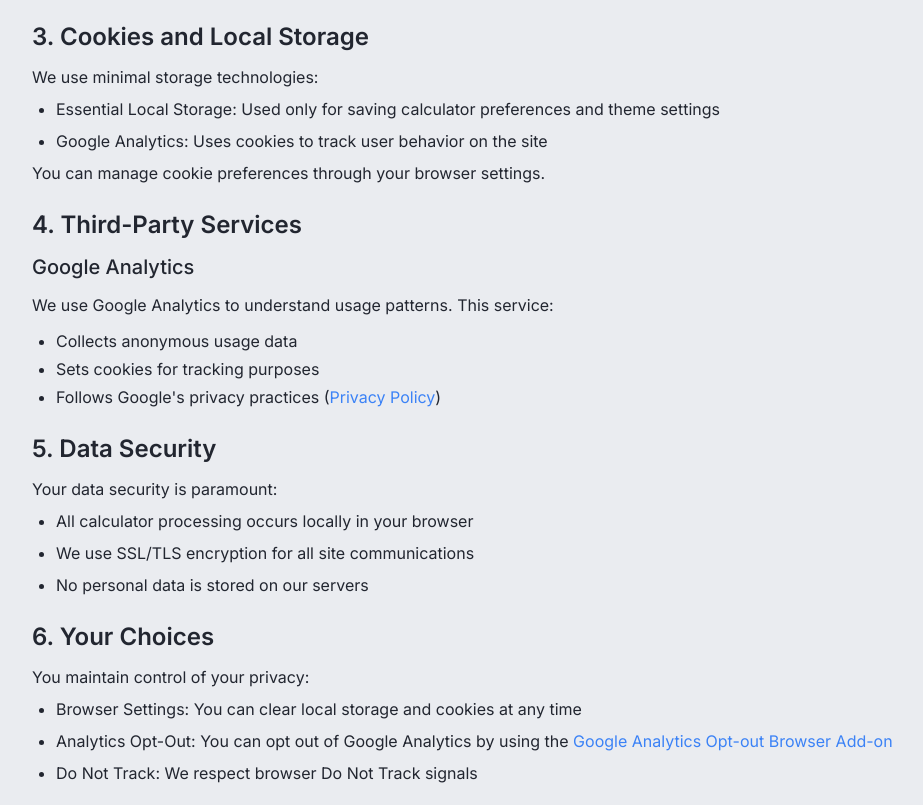
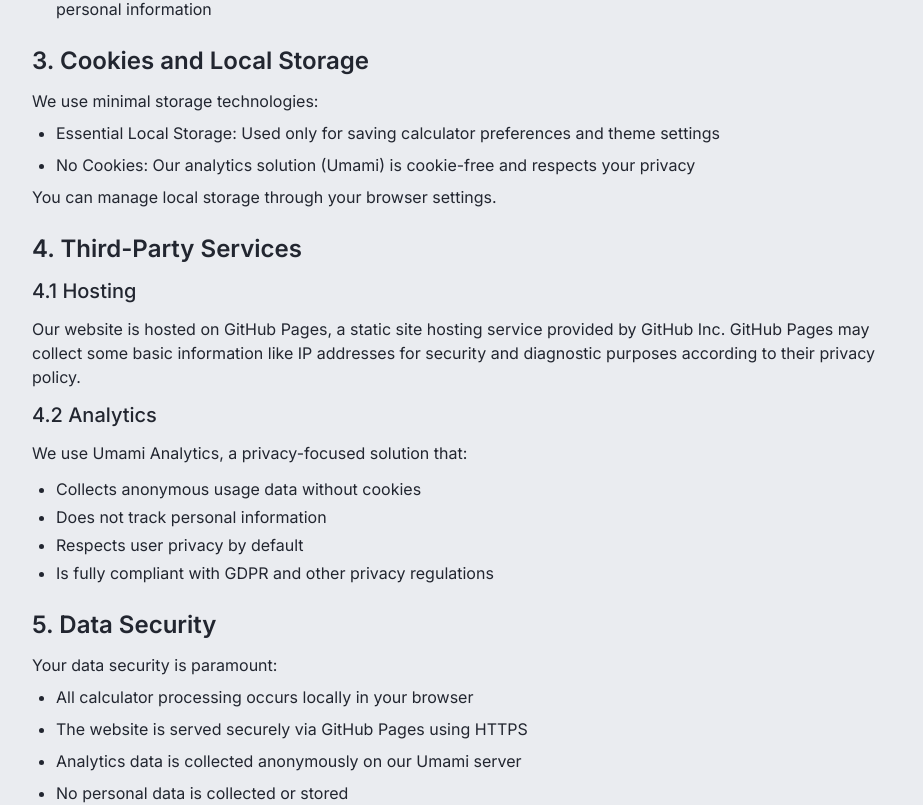
Before and after one commit to torturado/torturado.github.io, a Next.js app: page /privacy in a window 1280 px wide. Shown: the part 495-1300 px from the top of the page, without its empty margins (176-1099 px from the left). Built offline with nearby package versions, Linux system fonts and the light colour scheme; no server answers.

Commit message:
update privacy & cookie terms

```diff
--- a/app/cookies/page.tsx
+++ b/app/cookies/page.tsx
@@ -1,19 +1,25 @@
 export default function CookiePolicy() {
   return (
     <div className="container mx-auto px-4 py-8 max-w-4xl">
-      <h1 className="text-3xl font-bold mb-6">Cookie Policy</h1>
+      <h1 className="text-3xl font-bold mb-6">Cookie and Storage Policy</h1>
 
       <div className="space-y-6">
         <section>
-          <h2 className="text-2xl font-semibold mb-3">1. Introduction to Cookies</h2>
+          <h2 className="text-2xl font-semibold mb-3">1. Our Approach to Privacy</h2>
           <div className="space-y-3">
-            <p>Cookies are small text files that websites place on your device to store information. They serve various purposes and help improve your browsing experience.</p>
+            <p>We are committed to protecting your privacy. Our website operates without using any cookies from our end, ensuring maximum privacy while still providing essential functionality.</p>
 
-            <h3 className="text-xl font-medium">1.1 Types of Cookies We Use</h3>
+            <h3 className="text-xl font-medium">1.1 Local Storage Usage</h3>
             <ul className="list-disc ml-6 space-y-1">
-              <li>Essential cookies: Required for basic site functionality</li>
-              <li>Preference cookies: Remember your settings and choices</li>
-              <li>Analytics cookies: Help us understand how visitors use our site</li>
+              <li>We use local storage only for essential site functionality</li>
+              <li>No tracking cookies or third-party cookies are used by us</li>
+              <li>All data storage is transparent and user-controlled</li>
+            </ul>
+
+            <h3 className="text-xl font-medium">1.2 Third-Party Services</h3>
+            <ul className="list-disc ml-6 space-y-1">
+              <li>Our site is hosted on GitHub Pages, which may use essential cookies for security</li>
+              <li>Our analytics solution (Umami) is cookie-free</li>
             </ul>
           </div>
         </section>
@@ -30,11 +36,11 @@ export default function CookiePolicy() {
             </ul>
 
             <h3 className="text-xl font-medium">2.2 Session Management</h3>
-            <p>Essential cookies help us:</p>
+            <p>Our site maintains functionality through:</p>
             <ul className="list-disc ml-6 space-y-1">
-              <li>Keep your calculator session active</li>
-              <li>Remember your preferences between page loads</li>
-              <li>Ensure proper site functionality</li>
+              <li>Local browser storage for preferences</li>
+              <li>Temporary session data in your browser</li>
+              <li>No persistent cookies or tracking mechanisms</li>
             </ul>
           </div>
         </section>
@@ -42,73 +48,66 @@ export default function CookiePolicy() {
         <section>
           <h2 className="text-2xl font-semibold mb-3">3. Analytics and Performance</h2>
           <div className="space-y-3">
-            <h3 className="text-xl font-medium">3.1 Google Analytics</h3>
-            <p>We use Google Analytics to understand how visitors interact with our calculator. These cookies collect:</p>
+            <h3 className="text-xl font-medium">3.1 Privacy-Focused Analytics</h3>
+            <p>We use Umami Analytics, a privacy-focused solution that:</p>
             <ul className="list-disc ml-6 space-y-1">
-              <li>Pages visited and time spent on each page</li>
-              <li>Features and functions used most frequently</li>
-              <li>General usage patterns and trends</li>
-              <li>Anonymous demographic information</li>
+              <li>Does not use any cookies</li>
+              <li>Does not collect personal information</li>
+              <li>Respects user privacy by default</li>
+              <li>Is fully GDPR compliant</li>
             </ul>
 
             <h3 className="text-xl font-medium">3.2 Performance Monitoring</h3>
-            <p>Performance cookies help us:</p>
+            <p>Our analytics help us:</p>
             <ul className="list-disc ml-6 space-y-1">
-              <li>Identify and fix technical issues</li>
-              <li>Optimize calculator performance</li>
-              <li>Improve user experience based on usage data</li>
+              <li>Understand general usage patterns</li>
+              <li>Improve calculator functionality</li>
+              <li>Enhance user experience while respecting privacy</li>
             </ul>
           </div>
         </section>
 
         <section>
-          <h2 className="text-2xl font-semibold mb-3">4. Your Cookie Choices</h2>
+          <h2 className="text-2xl font-semibold mb-3">4. Your Privacy Choices</h2>
           <div className="space-y-3">
-            <h3 className="text-xl font-medium">4.1 Managing Cookies</h3>
-            <p>You have control over cookies on your device:</p>
+            <h3 className="text-xl font-medium">4.1 Managing Local Storage</h3>
+            <p>You have control over your data:</p>
             <ul className="list-disc ml-6 space-y-1">
-              <li>Browser Settings: Most browsers allow you to control cookies through their settings</li>
-              <li>Delete Cookies: You can delete existing cookies at any time</li>
-              <li>Block Cookies: You can set your browser to block cookies altogether</li>
-              <li>Private Browsing: Using incognito/private browsing mode may limit cookie storage</li>
+              <li>Browser Settings: You can clear local storage through your browser settings</li>
+              <li>Private Browsing: Using incognito/private mode prevents persistent storage</li>
+              <li>No Opt-Out Needed: We don't use cookies or tracking mechanisms that require opt-out</li>
             </ul>
           </div>
         </section>
 
         <section>
-          <h2 className="text-2xl font-semibold mb-3">5. How to Control Cookies</h2>
+          <h2 className="text-2xl font-semibold mb-3">5. Browser Controls</h2>
           <div className="space-y-3">
-            <h3 className="text-xl font-medium">5.1 Browser Controls</h3>
-            <p>You can manage cookies through your browser settings. Here's how to access cookie controls in popular browsers:</p>
+            <h3 className="text-xl font-medium">5.1 Managing Local Storage</h3>
+            <p>You can manage local storage through your browser settings:</p>
             <ul className="list-disc ml-6 space-y-1">
-              <li>Chrome: Settings → Privacy and Security → Cookies and other site data</li>
+              <li>Chrome: Settings → Privacy and Security → Clear browsing data</li>
               <li>Firefox: Options → Privacy & Security → Cookies and Site Data</li>
-              <li>Safari: Preferences → Privacy → Cookies and website data</li>
-              <li>Edge: Settings → Cookies and site permissions → Cookies and site data</li>
-            </ul>
-
-            <h3 className="text-xl font-medium">5.2 Opt-Out Options</h3>
-            <p>For specific services, you can use these opt-out tools:</p>
-            <ul className="list-disc ml-6 space-y-1">
-              <li>Google Analytics: <a href="https://tools.google.com/dlpage/gaoptout" className="text-blue-500 hover:underline">Google Analytics Opt-out Browser Add-on</a></li>
+              <li>Safari: Preferences → Privacy → Manage Website Data</li>
+              <li>Edge: Settings → Privacy, search, and services → Clear browsing data</li>
             </ul>
           </div>
         </section>
 
         <section>
           <h2 className="text-2xl font-semibold mb-3">6. Updates to This Policy</h2>
-          <p>We may update this Cookie Policy from time to time. We will notify you of any changes by posting the new Cookie Policy on this page and updating the "Last Updated" date.</p>
+          <p>We may update this Storage Policy from time to time. We will notify you of any changes by posting the new policy on this page and updating the "Last Updated" date.</p>
         </section>
 
         <section>
           <h2 className="text-2xl font-semibold mb-3">7. Contact Us</h2>
-          <p>If you have any questions about our Cookie Policy, please contact us:</p>
+          <p>If you have any questions about our Storage Policy, please contact us:</p>
           <address className="mt-2 not-italic">
             <a href="mailto:expcalculator.cupped755@passinbox.com" className="text-blue-500 hover:underline">expcalculator.cupped755@passinbox.com</a>
           </address>
         </section>
 
-        <p className="text-sm text-muted-foreground mt-8">Last updated: February 26, 2025</p>
+        <p className="text-sm text-muted-foreground mt-8">Last updated: February 27, 2025</p>
       </div>
     </div>
   )
--- a/app/privacy/page.tsx
+++ b/app/privacy/page.tsx
@@ -20,7 +20,7 @@ export default function PrivacyPolicy() {
           <ul className="list-disc ml-6 mt-2 space-y-2">
             <li>Calculator Functions: All calculations are performed instantly and locally</li>
             <li>Theme Preferences: Stored locally to remember your preferred display settings</li>
-            <li>Analytics: We use Google Analytics to understand general usage patterns (opt-out available)</li>
+            <li>Analytics: We use Umami Analytics, a privacy-focused analytics tool that doesn't use cookies or collect personal information</li>
           </ul>
         </section>
 
@@ -29,20 +29,24 @@ export default function PrivacyPolicy() {
           <p>We use minimal storage technologies:</p>
           <ul className="list-disc ml-6 mt-2 space-y-2">
             <li>Essential Local Storage: Used only for saving calculator preferences and theme settings</li>
-            <li>Google Analytics: Uses cookies to track user behavior on the site</li>
+            <li>No Cookies: Our analytics solution (Umami) is cookie-free and respects your privacy</li>
           </ul>
-          <p className="mt-2">You can manage cookie preferences through your browser settings.</p>
+          <p className="mt-2">You can manage local storage through your browser settings.</p>
         </section>
 
         <section>
           <h2 className="text-2xl font-semibold mb-3">4. Third-Party Services</h2>
           <div className="space-y-3">
-            <h3 className="text-xl font-medium">Google Analytics</h3>
-            <p>We use Google Analytics to understand usage patterns. This service:</p>
+            <h3 className="text-xl font-medium">4.1 Hosting</h3>
+            <p>Our website is hosted on GitHub Pages, a static site hosting service provided by GitHub Inc. GitHub Pages may collect some basic information like IP addresses for security and diagnostic purposes according to their privacy policy.</p>
+
+            <h3 className="text-xl font-medium">4.2 Analytics</h3>
+            <p>We use Umami Analytics, a privacy-focused solution that:</p>
             <ul className="list-disc ml-6 space-y-1">
-              <li>Collects anonymous usage data</li>
-              <li>Sets cookies for tracking purposes</li>
-              <li>Follows Google's privacy practices (<a href="https://policies.google.com/privacy" className="text-blue-500 hover:underline">Privacy Policy</a>)</li>
+              <li>Collects anonymous usage data without cookies</li>
+              <li>Does not track personal information</li>
+              <li>Respects user privacy by default</li>
+              <li>Is fully compliant with GDPR and other privacy regulations</li>
             </ul>
           </div>
         </section>
@@ -52,8 +56,9 @@ export default function PrivacyPolicy() {
           <p>Your data security is paramount:</p>
           <ul className="list-disc ml-6 mt-2 space-y-2">
             <li>All calculator processing occurs locally in your browser</li>
-            <li>We use SSL/TLS encryption for all site communications</li>
-            <li>No personal data is stored on our servers</li>
+            <li>The website is served securely via GitHub Pages using HTTPS</li>
+            <li>Analytics data is collected anonymously on our Umami server</li>
+            <li>No personal data is collected or stored</li>
           </ul>
         </section>
 
@@ -61,9 +66,9 @@ export default function PrivacyPolicy() {
           <h2 className="text-2xl font-semibold mb-3">6. Your Choices</h2>
           <p>You maintain control of your privacy:</p>
           <ul className="list-disc ml-6 mt-2 space-y-2">
-            <li>Browser Settings: You can clear local storage and cookies at any time</li>
-            <li>Analytics Opt-Out: You can opt out of Google Analytics by using the <a href="https://tools.google.com/dlpage/gaoptout" className="text-blue-500 hover:underline">Google Analytics Opt-out Browser Add-on</a></li>
+            <li>Browser Settings: You can clear local storage at any time</li>
             <li>Do Not Track: We respect browser Do Not Track signals</li>
+            <li>Analytics: Our analytics solution is privacy-focused by default and doesn't require opt-out</li>
           </ul>
         </section>
 
@@ -80,7 +85,7 @@ export default function PrivacyPolicy() {
           </address>
         </section>
 
-        <p className="text-sm text-muted-foreground mt-8">Last updated: February 26, 2025</p>
+        <p className="text-sm text-muted-foreground mt-8">Last updated: February 27, 2025</p>
       </div>
     </div>
   )
--- a/app/terms/page.tsx
+++ b/app/terms/page.tsx
@@ -51,12 +51,21 @@ export default function TermsOfService() {
         <section>
           <h2 className="text-2xl font-semibold mb-3">4. Third-Party Services</h2>
           <div className="space-y-3">
-            <h3 className="text-xl font-medium">4.1 Google Analytics</h3>
-            <p>Our website uses Google Analytics for tracking and analytics. By using the Service, you agree:</p>
+            <h3 className="text-xl font-medium">4.1 Hosting</h3>
+            <p>Our website is hosted on GitHub Pages. By using the Service, you also agree to:</p>
             <ul className="list-disc ml-6 space-y-1">
-              <li>To the collection of anonymous usage data for analytics purposes</li>
-              <li>That analytics data is processed according to Google's privacy policy</li>
-              <li>That you can opt out using Google Analytics Opt-out Browser Add-on</li>
+              <li>GitHub's Terms of Service and Privacy Policy</li>
+              <li>The collection of basic information by GitHub Pages for security purposes</li>
+              <li>The processing of your requests through GitHub's servers</li>
+            </ul>
+
+            <h3 className="text-xl font-medium">4.2 Analytics</h3>
+            <p>Our website uses Umami Analytics, a privacy-focused analytics solution. By using the Service, you agree:</p>
+            <ul className="list-disc ml-6 space-y-1">
+              <li>To the collection of anonymous usage data for improving our service</li>
+              <li>That no personal information is collected or stored</li>
+              <li>That no cookies are used for tracking purposes</li>
+              <li>That the analytics comply with GDPR and privacy regulations</li>
             </ul>
           </div>
         </section>
@@ -114,7 +123,7 @@ export default function TermsOfService() {
         </section>
 
         <footer className="mt-8 pt-4 border-t text-sm text-gray-600">
-          <p>Last modified: {new Date().toLocaleDateString()}</p>
+          <p>Last modified: February 27, 2025</p>
           <p>Contact: expcalculator.cupped755@passinbox.com</p>
         </footer>
       </div>
```
